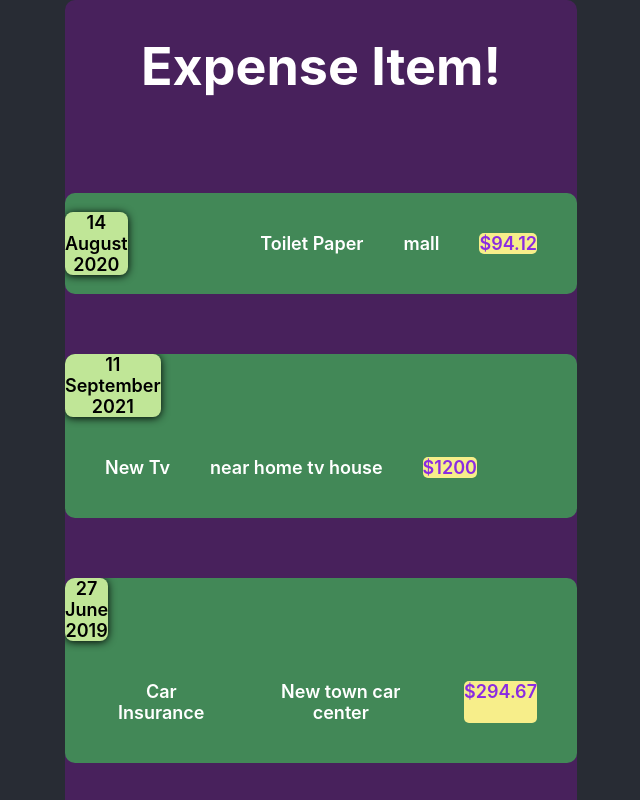
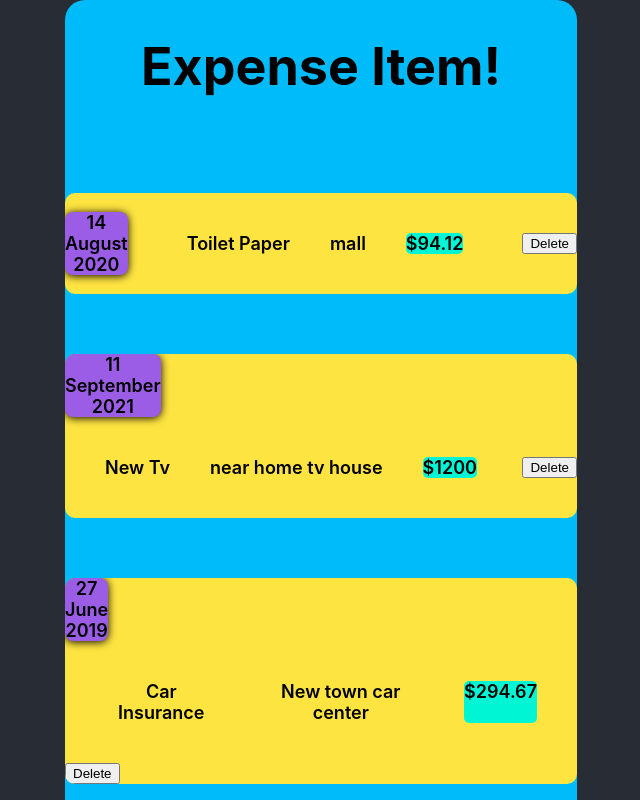
Before and after one commit to subhro7264/SharpenerReact.js, a React (Create React App) app in the folder my-app/: page / in a window 1280 px wide. Shown: the top 800 px of the page, without its empty margins (319-959 px from the left). Built offline with nearby package versions, Linux system fonts and the light colour scheme.

Commit message:
#Adding Event Listeners made easy

```diff
--- a/my-app/src/App.css
+++ b/my-app/src/App.css
@@ -21,16 +21,17 @@
   align-items: center;
   justify-content: center;
   font-size: calc(10px + 2vmin);
-  color: white;
+  color: black;
 }
 .app-body{
-  background-color: rgb(72, 33, 92);
+  background-color: #00bbf9;
   width: 100%vw;
   height: 100%vh;
   display: flex;
   flex-direction: column;
   align-items: center;
-  border-radius: 10px;
+  border-radius: 20px;
+
 
 }
 .App-link {
--- a/my-app/src/component/Expenses/ExpenseDate.css
+++ b/my-app/src/component/Expenses/ExpenseDate.css
@@ -1,6 +1,8 @@
 .expense_Date{
-    color: black;
+    /* color: black;
     background-color: rgb(192, 230, 151);
     border-radius:8px;
-    box-shadow: 0 1px  8px  black;
+    box-shadow: 0 1px  8px  black; */
+    color: black;
+    background-color: #9b5de5;
 }
--- a/my-app/src/component/Expenses/ExpenseDate.js
+++ b/my-app/src/component/Expenses/ExpenseDate.js
@@ -1,15 +1,16 @@
 import './ExpenseDate.css';
+import Card from '../UI/Card';
 
 const ExpenseDate=(props) =>{
   const day = props.date.toLocaleString("en-US", { day: "2-digit" });
   const month = props.date.toLocaleString("en-US", { month: "long" });
   const year = props.date.getFullYear();
   return (
-    <div className="expense_Date ">
-      <div className="expense_date">{day}</div>
-      <div className="expense_month"> {month}</div>
-      <div className="expense_year">{year}</div>
-    </div>
+    <Card className="expense_Date Card">
+      <div className="expense_date ">{day}</div>
+      <div className="expense_month "> {month}</div>
+      <div className="expense_year ">{year}</div>
+    </Card>
   );
 }
 export default ExpenseDate;
--- a/my-app/src/component/Expenses/ExpenseDetails.css
+++ b/my-app/src/component/Expenses/ExpenseDetails.css
@@ -1,4 +1,3 @@
-
 
 .expense_details{
     display: flex;
@@ -14,8 +13,8 @@
 .expense_ammount{
   margin: 20px;
   border-radius: 5px;
-  color: blueviolet;
-    background-color: rgb(247, 238, 138);
+  color: black;
+  background-color:#00f5d4;
 
 
 }
--- a/my-app/src/component/Expenses/ExpenseItem.css
+++ b/my-app/src/component/Expenses/ExpenseItem.css
@@ -4,7 +4,7 @@
 }
 
 .expense-item{
-    background-color: rgba(64, 178, 85, 0.718);
+    background-color: #fee440;
     height:fit-content;
     width: 40vw;
     margin-top: 60px;
--- a/my-app/src/component/Expenses/ExpenseItem.js
+++ b/my-app/src/component/Expenses/ExpenseItem.js
@@ -4,16 +4,24 @@ import ExpenseDetails from "./ExpenseDetails";
 import "./ExpenseItem.css";
 
 const ExpenseItem=(props) =>{
+  const deleteExpenseBtn=()=>{
+    console.log('Clicked!!!!!....................................................')
+  }
+
   return (
-    <Card className="expense-item flex">
+    <>
+    <Card className="expense-item flex delete">
       <ExpenseDate date={props.date} />
 
-      <ExpenseDetails
+      <ExpenseDetails className="delete"
         title={props.title}
         location={props.location}
         ammount={props.ammount}
       />
+      <button onClick={deleteExpenseBtn}>Delete</button>
     </Card>
+
+    </>
   );
 }
 export default ExpenseItem;
--- a/my-app/src/component/UI/Card.css
+++ b/my-app/src/component/UI/Card.css
@@ -1,4 +1,5 @@
 .Card{
+
     border-radius:8px;
     box-shadow: 0 1px  8px  black;
 }
```
Also changed, not shown: my-app/src/component/Expenses/Expenses.js (line endings or trailing spaces).
